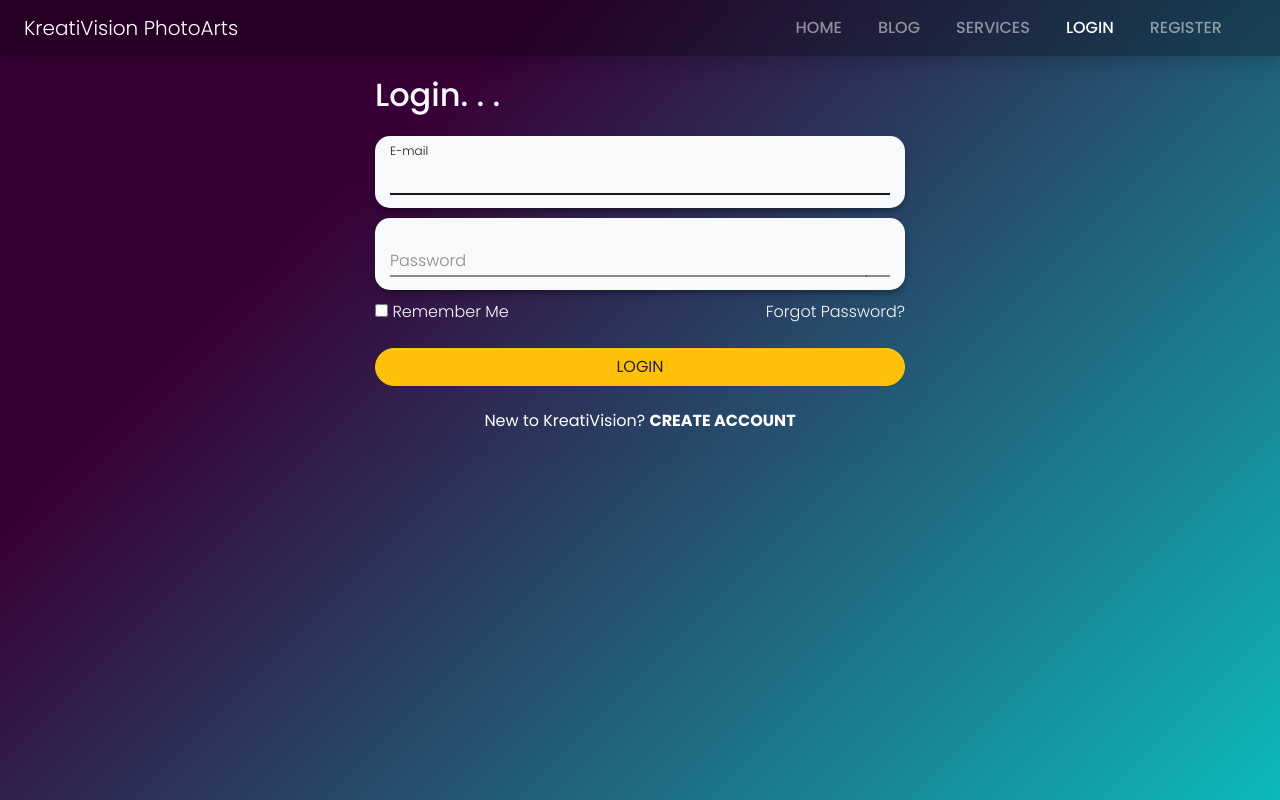
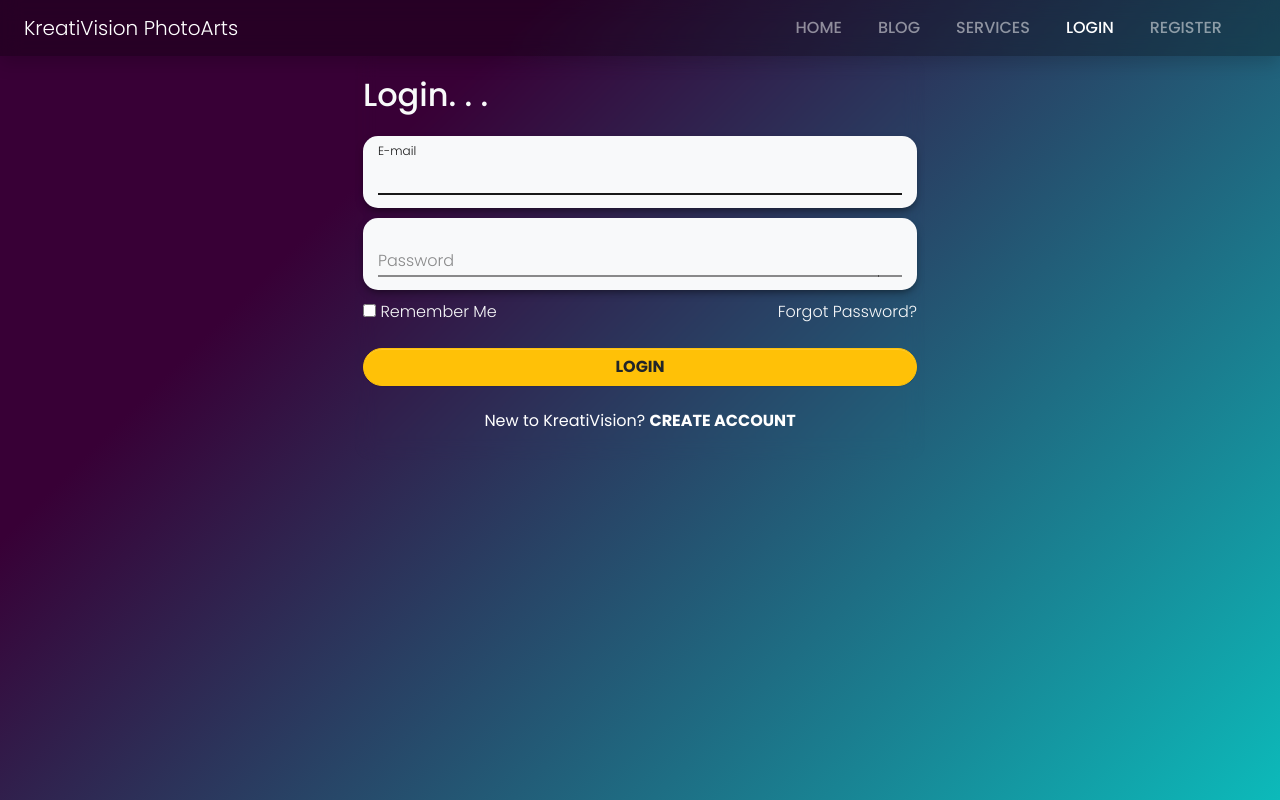
Before and after one commit to kreativision/ProjectKV, a Flask app: page /login in a window 1280 px wide. Run offline with Flask 2, Linux system fonts and the light colour scheme; style sheets or scripts are compiled from the project's sources; some libraries are stand-ins or nearby versions.

Commit message:
few minor changes

```diff
--- a/app/BP_auth/assets/styles/BP_auth.scss
+++ b/app/BP_auth/assets/styles/BP_auth.scss
@@ -36,9 +36,6 @@ main {
 .card {
     border-radius: 1rem;
     border: none;
-    // .btn-block {
-    //     box-shadow: $shadow-small;
-    // }
 }
 
 fieldset {
--- a/app/BP_auth/templates/auth.layout.html
+++ b/app/BP_auth/templates/auth.layout.html
@@ -9,7 +9,7 @@
     <div class="row">
         <div class="col-md-6 col-sm-12 px-0 offset-md-3">
             <div class="card bg-clear-glass text-light">
-                <div class="card-body">
+                <div class="card-body px-2">
                     <div class="card-title">
                         <p class="h2 pb-0 mb-0">{{page}}</p>
                     </div>
--- a/app/BP_auth/templates/login.html
+++ b/app/BP_auth/templates/login.html
@@ -54,10 +54,10 @@
   </fieldset>
 
   <div class="form-group mt-4">
-    {{form.submit(class="btn btn-warning btn-block")}}
+    {{form.submit(class="btn btn-warning btn-block font-weight-bold")}}
   </div>
 </form>
 <a href="{{url_for('BP_auth.sign_up')}}" class="btn bg-clear-glass btn-block text-white">
-  New to KreatiVision? <strong>CREATE ACCOUNT</strong>
+  New to KreatiVision? <span class="font-weight-bold">CREATE ACCOUNT</span>
 </a>
 {% endblock form %}
--- a/app/BP_auth/templates/new-password.html
+++ b/app/BP_auth/templates/new-password.html
@@ -44,7 +44,7 @@
   </fieldset>
 
   <div class="form-group mt-4">
-    {{form.submit(class="btn btn-warning btn-block")}}
+    {{form.submit(class="btn btn-warning btn-block font-weight-bold")}}
   </div>
 </form>
 {% endblock form %}
--- a/app/BP_auth/templates/register.html
+++ b/app/BP_auth/templates/register.html
@@ -94,7 +94,7 @@
     </fieldset>
 
     <div class="form-group mt-1">
-        {{form.submit(class="btn btn-warning btn-block")}}
+        {{form.submit(class="btn btn-warning btn-block font-weight-bold")}}
     </div>
 </form>
 <a href="{{url_for('BP_auth.login')}}" class="btn bg-clear-glass btn-block text-white">
```
Also changed, not shown: app/BP_home/templates/home.html (+34 -32 lines).
